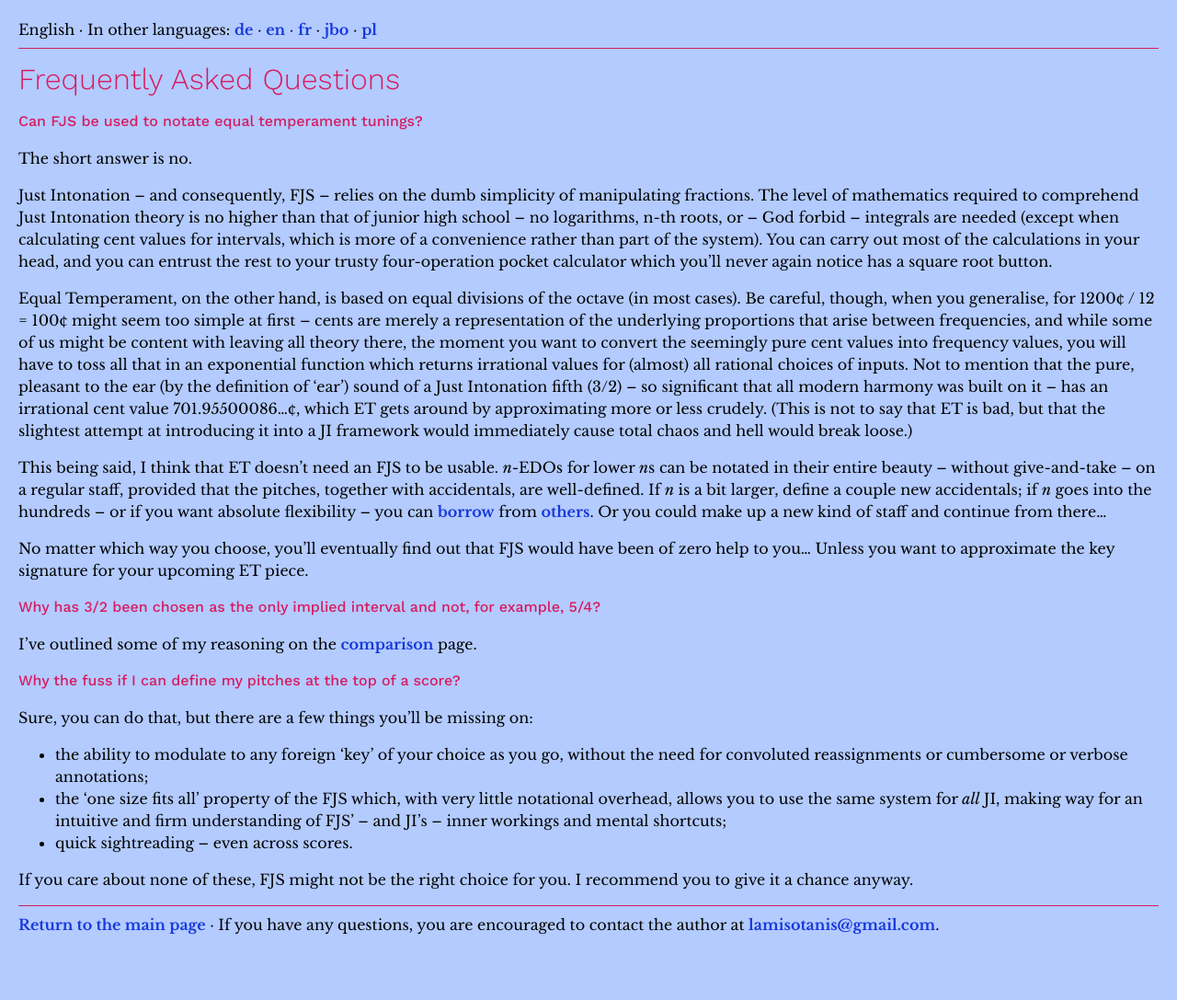
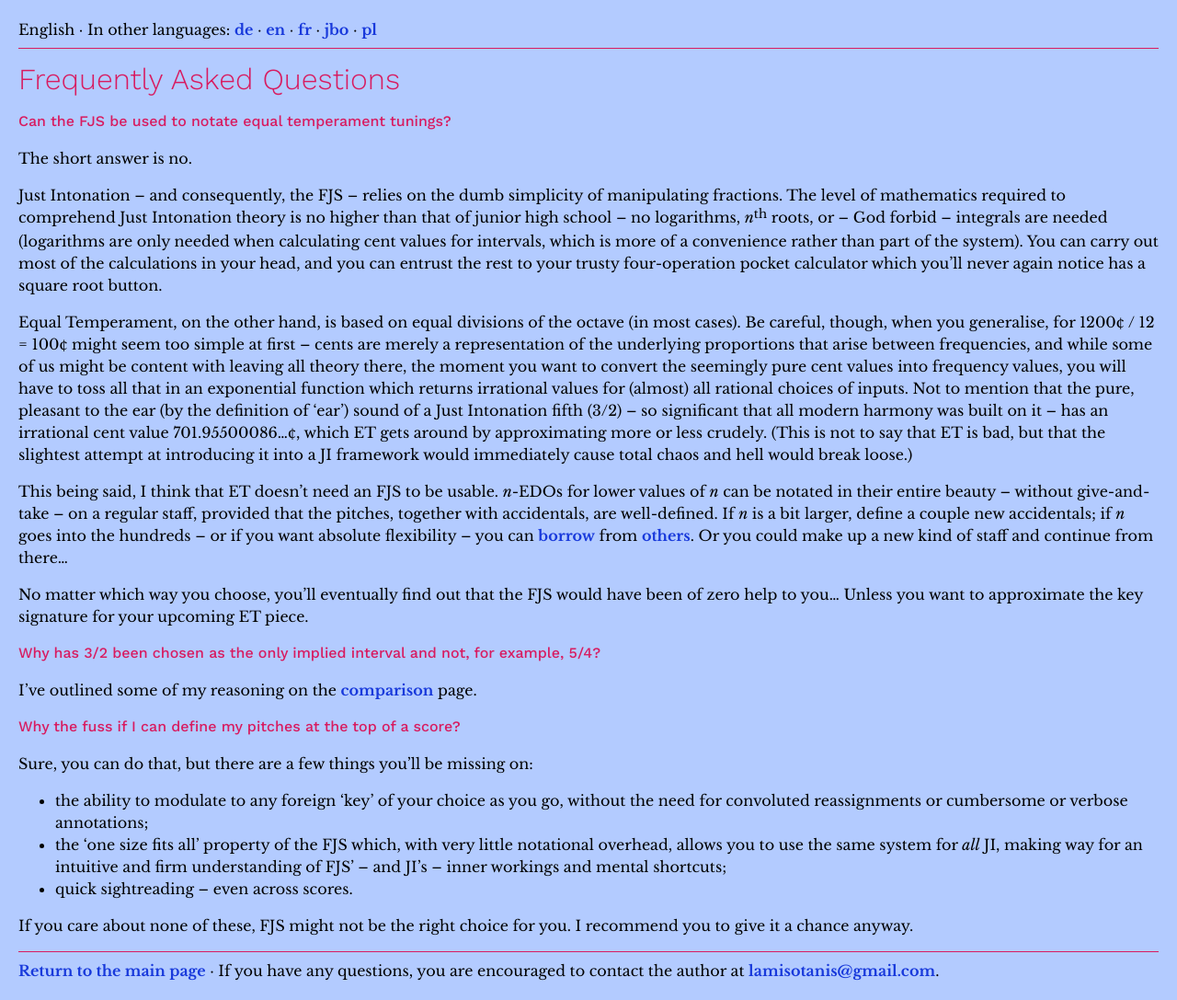
Before and after one commit to misotanni/misotanni.github.io, a Jekyll site: the page built from fjs/en/faq.md, in a window 1280 px wide. Shown: the whole page at 92% size. Built offline with Jekyll 4.4.1, drawn with Linux system fonts in a browser that asks for light colours; our own code applies the rules of GitHub Pages for plain Markdown files; before the commit the page ends 1037 px from its top, so only the background shows below that.

Commit message:
*THE* FJS

```diff
--- a/fjs/en/faq.md
+++ b/fjs/en/faq.md
@@ -2,17 +2,17 @@
 
 <style>h2 { font-weight: normal; font-size: 100%; }</style>
 
-## Can FJS be used to notate equal temperament tunings?
+## Can the FJS be used to notate equal temperament tunings?
 
 The short answer is no.
 
-Just Intonation – and consequently, FJS – relies on the dumb simplicity of manipulating fractions. The level of mathematics required to comprehend Just Intonation theory is no higher than that of junior high school – no logarithms, n-th roots, or – God forbid – integrals are needed (except when calculating cent values for intervals, which is more of a convenience rather than part of the system). You can carry out most of the calculations in your head, and you can entrust the rest to your trusty four-operation pocket calculator which you'll never again notice has a square root button.
+Just Intonation – and consequently, the FJS – relies on the dumb simplicity of manipulating fractions. The level of mathematics required to comprehend Just Intonation theory is no higher than that of junior high school – no logarithms, *n*<sup>th</sup> roots, or – God forbid – integrals are needed (logarithms are only needed when calculating cent values for intervals, which is more of a convenience rather than part of the system). You can carry out most of the calculations in your head, and you can entrust the rest to your trusty four-operation pocket calculator which you'll never again notice has a square root button.
 
 Equal Temperament, on the other hand, is based on equal divisions of the octave (in most cases). Be careful, though, when you generalise, for 1200¢ / 12 = 100¢ might seem too simple at first – cents are merely a representation of the underlying proportions that arise between frequencies, and while some of us might be content with leaving all theory there, the moment you want to convert the seemingly pure cent values into frequency values, you will have to toss all that in an exponential function which returns irrational values for (almost) all rational choices of inputs. Not to mention that the pure, pleasant to the ear (by the definition of ‘ear’) sound of a Just Intonation fifth (3/2) – so significant that all modern harmony was built on it – has an irrational cent value 701.95500086…¢, which ET gets around by approximating more or less crudely. (This is not to say that ET is bad, but that the slightest attempt at introducing it into a JI framework would immediately cause total chaos and hell would break loose.)
 
-This being said, I think that ET doesn't need an FJS to be usable. *n*-EDOs for lower *n*s can be notated in their entire beauty – without give-and-take – on a regular staff, provided that the pitches, together with accidentals, are well-defined. If *n* is a bit larger, define a couple new accidentals; if *n* goes into the hundreds – or if you want absolute flexibility – you can [borrow](http://musictheory.zentral.zone/huntsystem1.html) from [others](http://sagittal.org/). Or you could make up a new kind of staff and continue from there…
+This being said, I think that ET doesn't need an FJS to be usable. *n*-EDOs for lower values of *n* can be notated in their entire beauty – without give-and-take – on a regular staff, provided that the pitches, together with accidentals, are well-defined. If *n* is a bit larger, define a couple new accidentals; if *n* goes into the hundreds – or if you want absolute flexibility – you can [borrow](http://musictheory.zentral.zone/huntsystem1.html) from [others](http://sagittal.org/). Or you could make up a new kind of staff and continue from there…
 
-No matter which way you choose, you'll eventually find out that FJS would have been of zero help to you… Unless you want to approximate the key signature for your upcoming ET piece.
+No matter which way you choose, you'll eventually find out that the FJS would have been of zero help to you… Unless you want to approximate the key signature for your upcoming ET piece.
 
 ## Why has 3/2 been chosen as the only implied interval and not, for example, 5/4?
 
```
